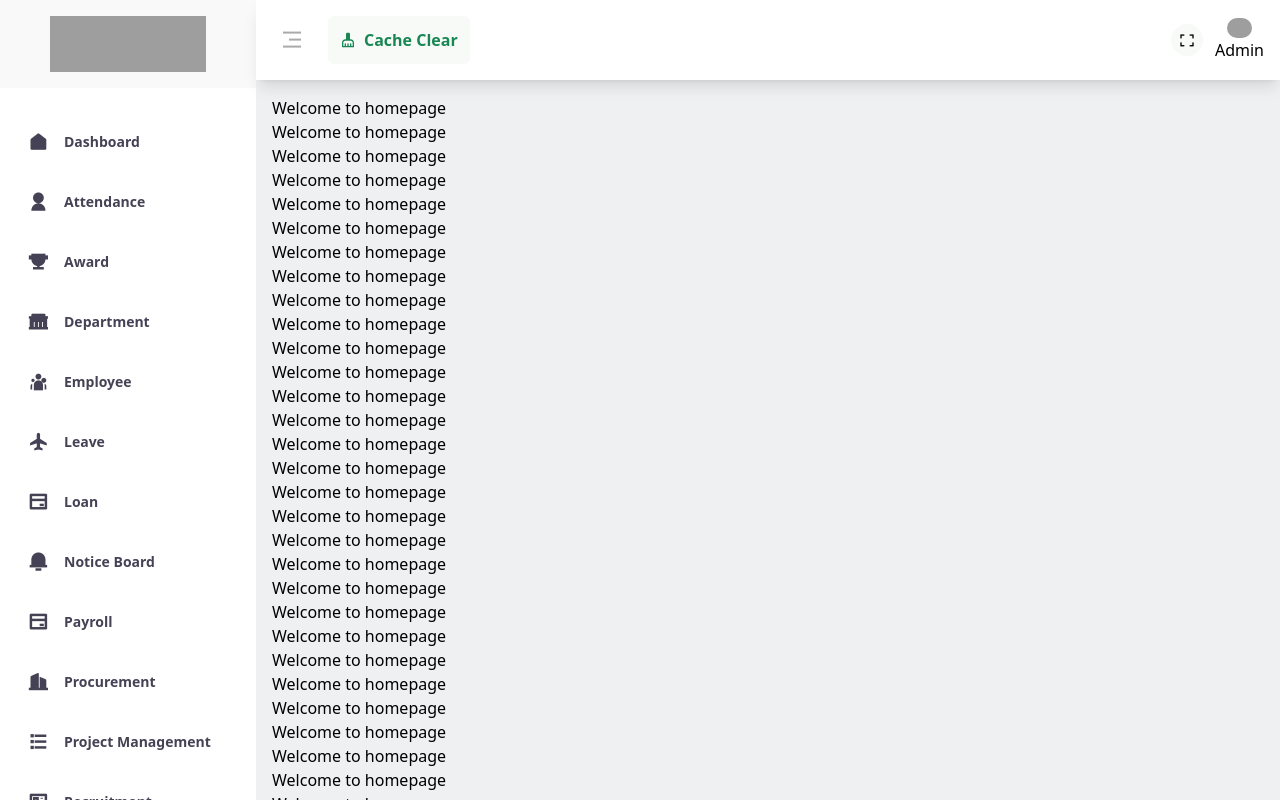
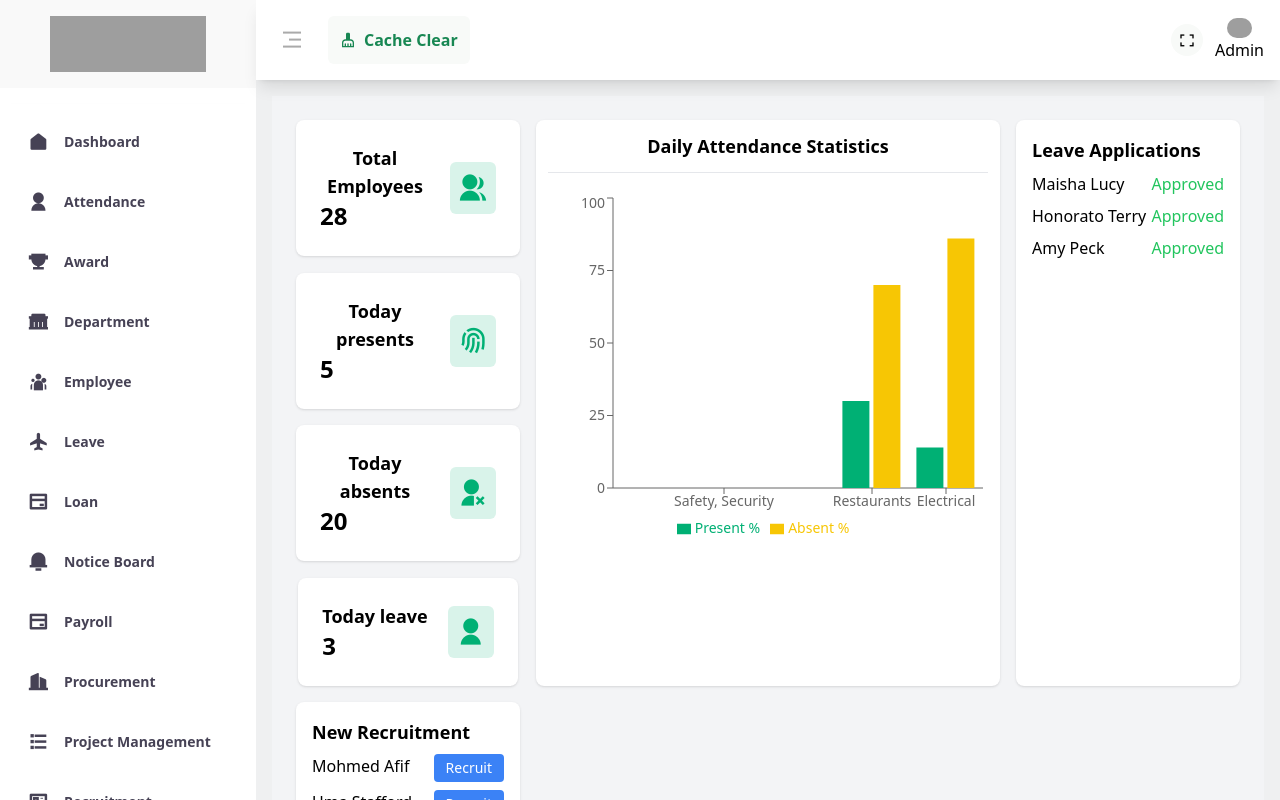
Before and after one commit to JULEEP/vendorpanel, a React (Create React App) app: page / in a window 1280 px wide. Built offline with nearby package versions, Linux system fonts and the light colour scheme; grey boxes are pictures that could not be loaded.

Commit message:
created dashboard

```diff
--- a/package.json
+++ b/package.json
@@ -16,6 +16,7 @@
     "react-icons": "^5.4.0",
     "react-router-dom": "^7.1.5",
     "react-scripts": "5.0.1",
+    "recharts": "^2.15.1",
     "remixicon": "^4.6.0",
     "web-vitals": "^2.1.4",
     "xlsx": "^0.18.5"
--- a/src/App.js
+++ b/src/App.js
@@ -4,7 +4,6 @@ import DepartmentList from "./Components/department";
 
 import { Routes,Route } from "react-router-dom";
 // import AdminLayout from "./Layout/AdminLayout.js";
-import Homepage from "./Pages/Homepage";
 // import { Route } from "lucide-react";
 import AdminLayout from "./Layout/AdminLayout.jsx";
 import SubDepartmentList from "./Components/subdepartment.js";
@@ -12,6 +11,7 @@ import Position from "./Employee/Position.js";
 import MissingAttendance from "./Pages/MissingAttendance.js";
 import MonthlyAttendance from "./Pages/MonthlyAttendance.js";
 import AttendanceForm from "./Pages/AttendanceForm.js";
+import Dashboard from "./Pages/Dashboard.jsx";
 
 
 
@@ -20,7 +20,7 @@ function App() {
   return (
     <AdminLayout>
       <Routes>
-        <Route path="/" element={<Homepage/>}/>
+        <Route path="/" element={<Dashboard/>}/>
         <Route path="/department" element={<DepartmentList/>}/>
         <Route path="/subdepartment" element={<SubDepartmentList/>}/>
         <Route path="/position" element={<Position/>}/>
--- /dev/null
+++ b/src/Pages/Dashboard.jsx
@@ -0,0 +1,101 @@
+import { BarChart, Bar, XAxis, YAxis, Tooltip, Legend, ResponsiveContainer } from 'recharts';
+
+const Dashboard = () => {
+    const data = [
+        { name: 'Finance', present: 0, absent: 0, leave: 0 },
+        { name: 'Safety, Security', present: 0, absent: 0, leave: 0 },
+        { name: 'S. Engineer', present: 0, absent: 0, leave: 0 },
+        { name: 'Restaurants', present: 30, absent: 70, leave: 0 },
+        { name: 'Electrical', present: 14, absent: 86, leave: 0 }
+      ];
+
+
+      return (
+        <div className="grid grid-cols-1 md:grid-cols-4 gap-4 p-6 bg-gray-100 min-h-screen">
+      {/* Stats Section */}
+      <div className="md:flex md:flex-col md:w-[100%] md:justify-between md:items-center space-y-4 w-[78vw] ">
+        <div className="p-6 bg-white md:min-w-[90%] shadow rounded-lg text-center flex items-center gap-5 justify-between">
+            <div className='flex flex-col items-start'>
+                <h3 className="text-lg font-semibold ">Total Employees</h3>
+                <p className="text-2xl font-bold">28</p>
+            </div>
+            <div className='p-2 bg-[#D9F3EA] text-[#00B074] rounded-md'>
+            <i class="ri-group-fill text-3xl"></i>
+            </div>
+        </div>
+
+        <div className="p-6 bg-white md:min-w-[90%] shadow rounded-lg text-center flex items-center gap-5 justify-between">
+            <div className='flex flex-col items-start'>
+                <h3 className="text-lg font-semibold">Today presents</h3>
+                <p className="text-2xl font-bold">5</p>
+            </div>
+            <div className='p-2 bg-[#D9F3EA] text-[#00B074] rounded-md'>
+                <i class="ri-fingerprint-line text-3xl"></i>
+            </div>
+        </div>
+        <div className="p-6 bg-white md:min-w-[90%] shadow rounded-lg text-center flex items-center gap-5 justify-between">
+            <div className='flex flex-col items-start'>
+                <h3 className="text-lg font-semibold">Today absents</h3>
+                <p className="text-2xl font-bold">20</p>
+            </div>
+            <div className='p-2 bg-[#D9F3EA] text-[#00B074] rounded-md'>
+            <i class="ri-user-unfollow-fill text-3xl"></i>
+            </div>
+        </div>
+        <div className="p-6 bg-white md:min-w-[90%] shadow rounded-lg text-center flex items-center gap-5 justify-between">
+            <div className='flex flex-col items-start'>
+                <h3 className="text-lg font-semibold">Today leave</h3>
+                <p className="text-2xl font-bold">3</p>
+            </div>
+            <div className='p-2 bg-[#D9F3EA] text-[#00B074] rounded-md'>
+                <i class="ri-user-fill  text-3xl"></i>
+            </div>
+        </div>
+      </div>
+
+      {/* Attendance Chart */}
+      <div className="col-span-2 p-3 bg-white shadow rounded-lg">
+        <h3 className="text-lg font-semibold mb-3 text-center">Daily Attendance Statistics</h3>
+        <hr />
+        <ResponsiveContainer className='text-sm mt-5' width="100%" height={350}>
+          <BarChart  data={data}>
+            <XAxis dataKey="name" />
+            <YAxis />
+            <Tooltip />
+            <Legend />
+            <Bar dataKey="present" fill="#00B074" name="Present %" />
+            <Bar dataKey="absent" fill="#F7C604" name="Absent %" />
+          </BarChart>
+        </ResponsiveContainer>
+      </div>
+
+      {/* Leave Applications */}
+      <div className="p-4 bg-white shadow rounded-lg">
+        <h3 className="text-lg font-semibold mb-2">Leave Applications</h3>
+        <div className="space-y-2">
+          {['Maisha Lucy', 'Honorato Terry', 'Amy Peck'].map((name, index) => (
+            <div key={index} className="flex justify-between">
+              <p>{name}</p>
+              <span className="text-green-500">Approved</span>
+            </div>
+          ))}
+        </div>
+      </div>
+
+      {/* New Recruitments */}
+      <div className="p-4 bg-white shadow rounded-lg">
+        <h3 className="text-lg font-semibold mb-2">New Recruitment</h3>
+        <div className="space-y-2">
+          {['Mohmed Afif', 'Uma Stafford', 'Khuabib Ahmed'].map((name, index) => (
+            <div key={index} className="flex justify-between">
+              <p>{name}</p>
+              <button className="px-3 py-1 text-white bg-blue-500 rounded text-sm">Recruit</button>
+            </div>
+          ))}
+        </div>
+      </div>
+    </div>
+      );
+    };
+
+export default Dashboard
--- a/src/Pages/Homepage.jsx
+++ /dev/null
@@ -1,62 +0,0 @@
-import React from 'react'
-
-const Homepage = () => {
-  return (
-    <div className='min-h-screen'>
-      <h1>Welcome to homepage</h1>
-      <h1>Welcome to homepage</h1>
-      <h1>Welcome to homepage</h1>
-      <h1>Welcome to homepage</h1>
-      <h1>Welcome to homepage</h1>
-      <h1>Welcome to homepage</h1>
-      <h1>Welcome to homepage</h1>
-      <h1>Welcome to homepage</h1>
-      <h1>Welcome to homepage</h1>
-      <h1>Welcome to homepage</h1>
-      <h1>Welcome to homepage</h1>
-      <h1>Welcome to homepage</h1>
-      <h1>Welcome to homepage</h1>
-      <h1>Welcome to homepage</h1>
-      <h1>Welcome to homepage</h1>
-      <h1>Welcome to homepage</h1>
-      <h1>Welcome to homepage</h1>
-      <h1>Welcome to homepage</h1>
-      <h1>Welcome to homepage</h1>
-      <h1>Welcome to homepage</h1>
-      <h1>Welcome to homepage</h1>
-      <h1>Welcome to homepage</h1>
-      <h1>Welcome to homepage</h1>
-      <h1>Welcome to homepage</h1>
-      <h1>Welcome to homepage</h1>
-      <h1>Welcome to homepage</h1>
-      <h1>Welcome to homepage</h1>
-      <h1>Welcome to homepage</h1>
-      <h1>Welcome to homepage</h1>
-      <h1>Welcome to homepage</h1>
-      <h1>Welcome to homepage</h1>
-      <h1>Welcome to homepage</h1>
-      <h1>Welcome to homepage</h1>
-      <h1>Welcome to homepage</h1>
-      <h1>Welcome to homepage</h1>
-      <h1>Welcome to homepage</h1>
-      <h1>Welcome to homepage</h1>
-      <h1>Welcome to homepage</h1>
-      <h1>Welcome to homepage</h1>
-      <h1>Welcome to homepage</h1>
-      <h1>Welcome to homepage</h1>
-      <h1>Welcome to homepage</h1>
-      <h1>Welcome to homepage</h1>
-      <h1>Welcome to homepage</h1>
-      <h1>Welcome to homepage</h1>
-      <h1>Welcome to homepage</h1>
-      <h1>Welcome to homepage</h1>
-      <h1>Welcome to homepage</h1>
-      <h1>Welcome to homepage</h1>
-      <h1>Welcome to homepage</h1>
-      <h1>Welcome to homepage</h1>
-      <h1>Welcome to homepage</h1>
-    </div>
-  )
-}
-
-export default Homepage
```
Also changed, not shown: 1 other file (tests, documents, lock files or other folders).
